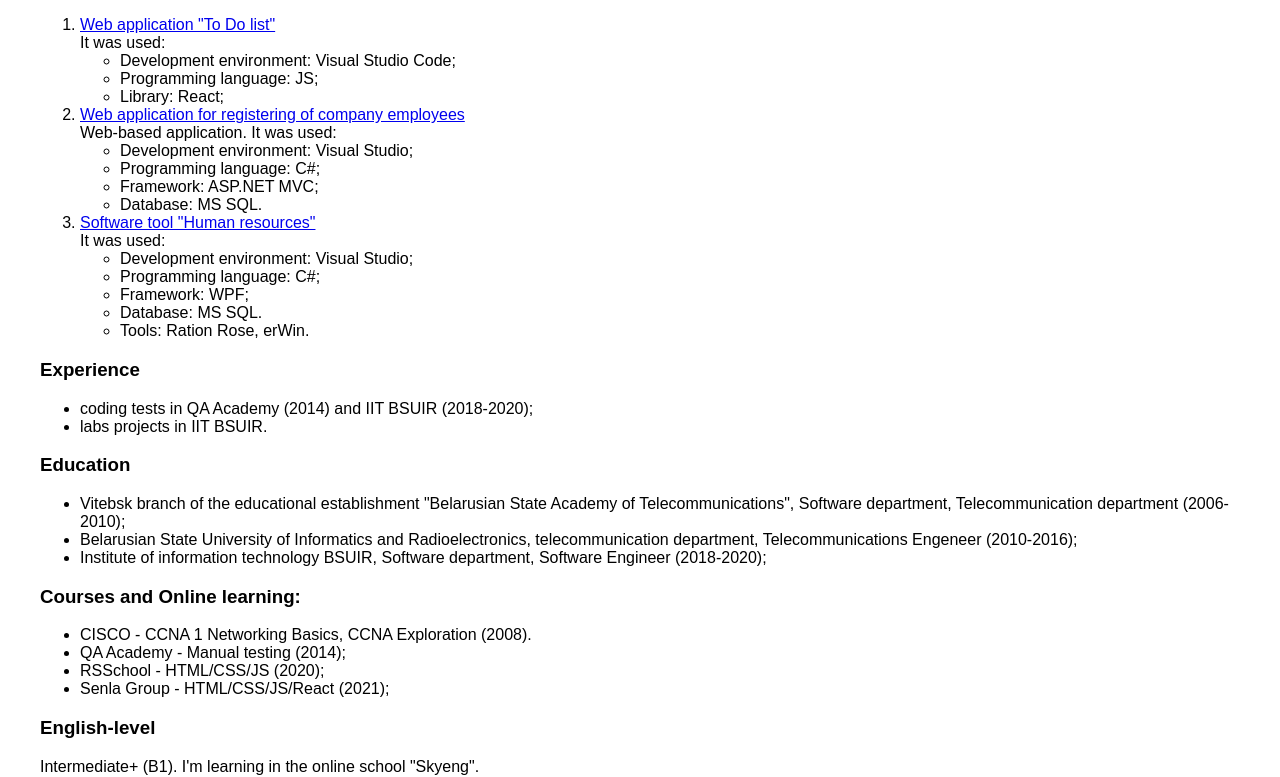
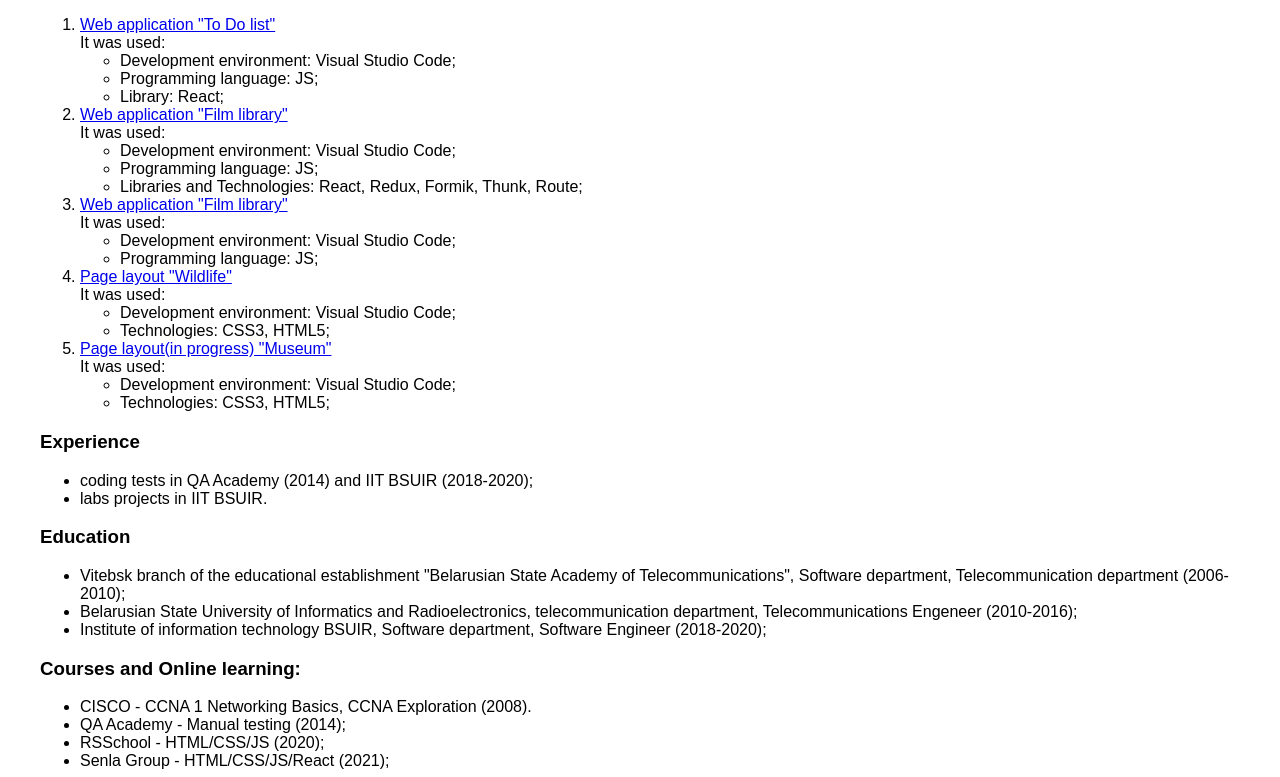
Before and after one commit to YauhKaz/rsschool-cv, a plain HTML site: page index.html in a window 1280 px wide. Shown: the part 1174-1951 px from the top of the page. Drawn offline with Linux system fonts and the light colour scheme.

Commit message:
Update index.html

```diff
--- a/index.html
+++ b/index.html
@@ -91,24 +91,36 @@
                             </ul>
                     </li>
                     <li>
-                        <a href="https://drive.google.com/drive/folders/10toGUP3QqlV7WUYfHcV_GhiNghrm4dT8">Web application for registering of company employees</a><br>
-                        Web-based application. It was used:
+                        <a href="https://yauhkaz-finalreact.netlify.app/">Web application "Film library"</a><br>
+                        It was used:
                             <ul>
-                                <li>Development environment: Visual Studio;</li>
-                                <li>Programming language: C#;</li>
-                                <li>Framework: ASP.NET MVC;</li>
-                                <li>Database: MS SQL.</li>
+                                <li>Development environment: Visual Studio Code;</li>
+                                <li>Programming language: JS;</li>
+                                <li>Libraries and Technologies: React, Redux, Formik, Thunk, Route;</li>
                             </ul>
                     </li>
                     <li>
-                        <a href="https://drive.google.com/open?id=1Xiars6ClqS0Irl_bJeyN6jgg8PLcFr4N">Software tool "Human resources"</a><br>
+                        <a href="https://finaltask-evkoz.netlify.app">Web application "Film library"</a><br>
                         It was used:
                             <ul>
-                                <li>Development environment: Visual Studio;</li>
-                                <li>Programming language: C#;</li>
-                                <li>Framework: WPF;</li>
-                                <li>Database: MS SQL.</li>
-                                <li>Tools: Ration Rose, erWin.</li>
+                                <li>Development environment: Visual Studio Code;</li>
+                                <li>Programming language: JS;</li>
+                            </ul>
+                    </li>
+                    <li>
+                        <a href="https://rolling-scopes-school.github.io/yauhkaz-JSFE2021Q1/wildlife/">Page layout "Wildlife"</a><br>
+                        It was used:
+                            <ul>
+                                <li>Development environment: Visual Studio Code;</li>
+                                <li>Technologies: CSS3, HTML5;</li>
+                            </ul>
+                    </li>
+                    <li>
+                        <a href="https://rolling-scopes-school.github.io/yauhkaz-JSFEPRESCHOOL/museum/">Page layout(in progress) "Museum"</a><br>
+                        It was used:
+                            <ul>
+                                <li>Development environment: Visual Studio Code;</li>
+                                <li>Technologies: CSS3, HTML5;</li>
                             </ul>
                     </li>
                 </ol>
```
